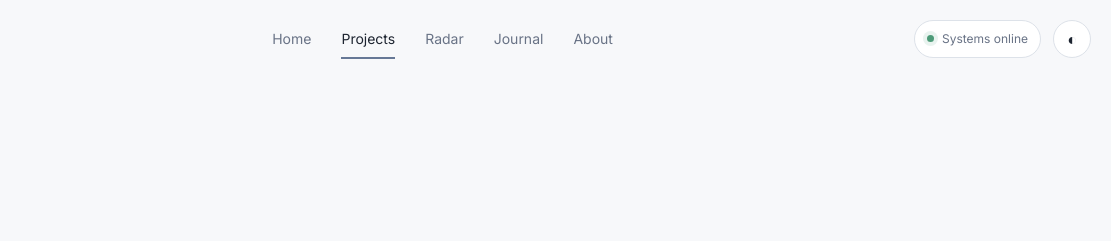
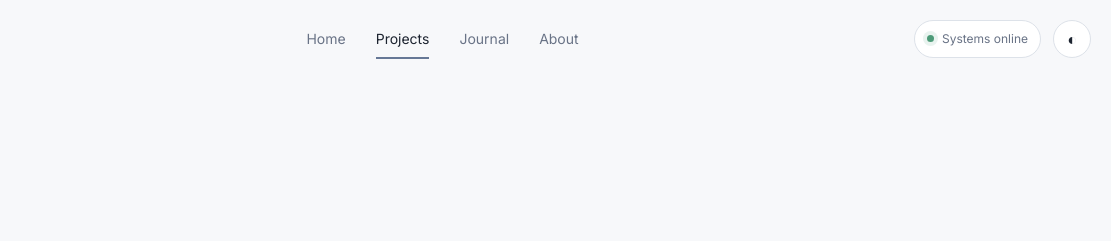
Before and after one commit to bearbobo/boorbit.com, a website: page projects.html in a window 1280 px wide. Shown: the top 241 px of the page, 169-1280 px from the left. Drawn offline with Linux system fonts and the light colour scheme.

Commit message:
Update projects.html
modification 20260821

```diff
--- a/projects.html
+++ b/projects.html
@@ -18,8 +18,9 @@
   <nav class="site-nav" aria-label="主导航">
     <a href="index.html">Home</a>
     <a href="projects.html" class="active">Projects</a>
-    <a href="radar.html" class="">Radar</a>
-    <a href="life.html" class="">Journal</a>
+    <!--<a href="radar.html" class="">Radar</a>-->
+    <!--<a href="life.html" class="">Journal</a>-->
+    <a href="index.html#latest-journal">Journal</a>
     <a href="about.html" class="">About</a>
   </nav>
   <div class="header-actions">
```
